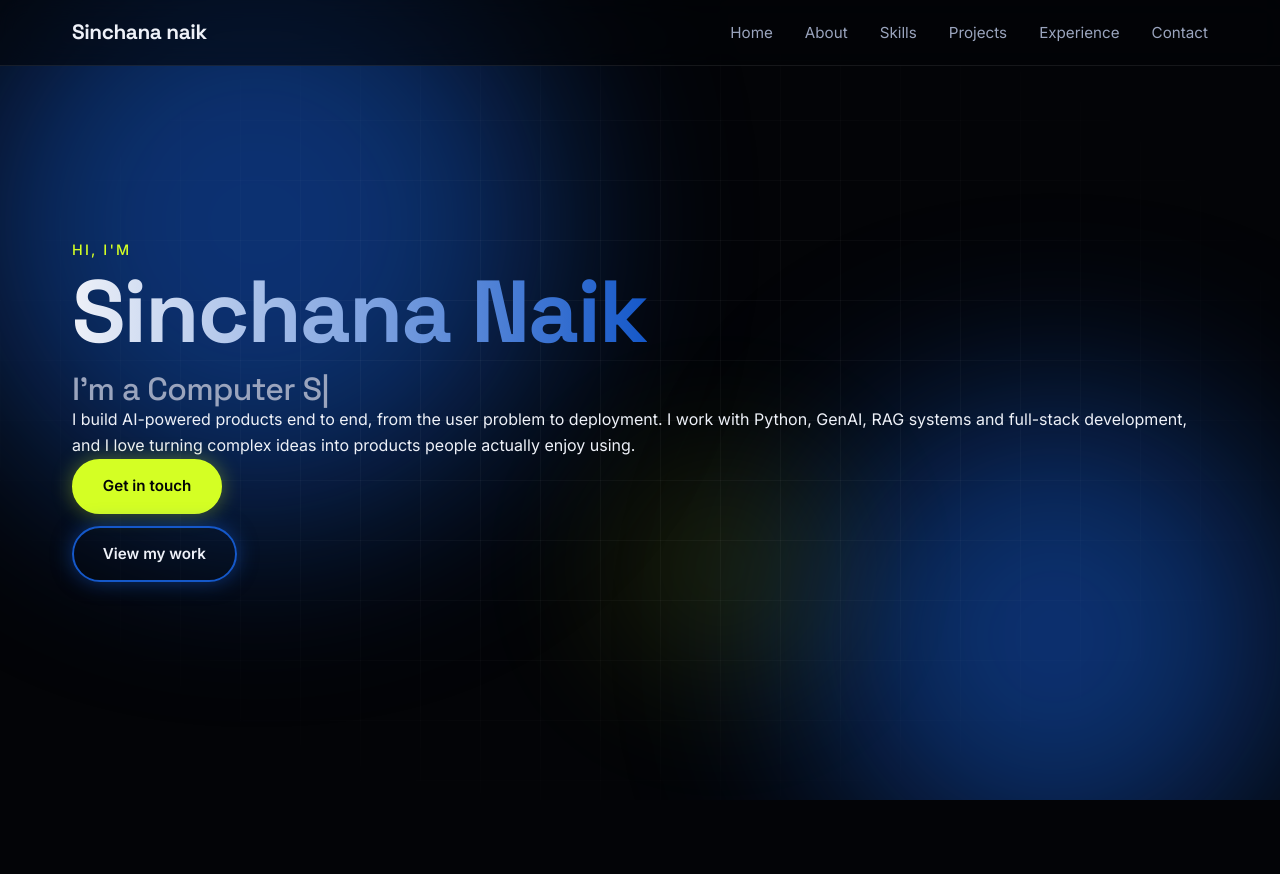
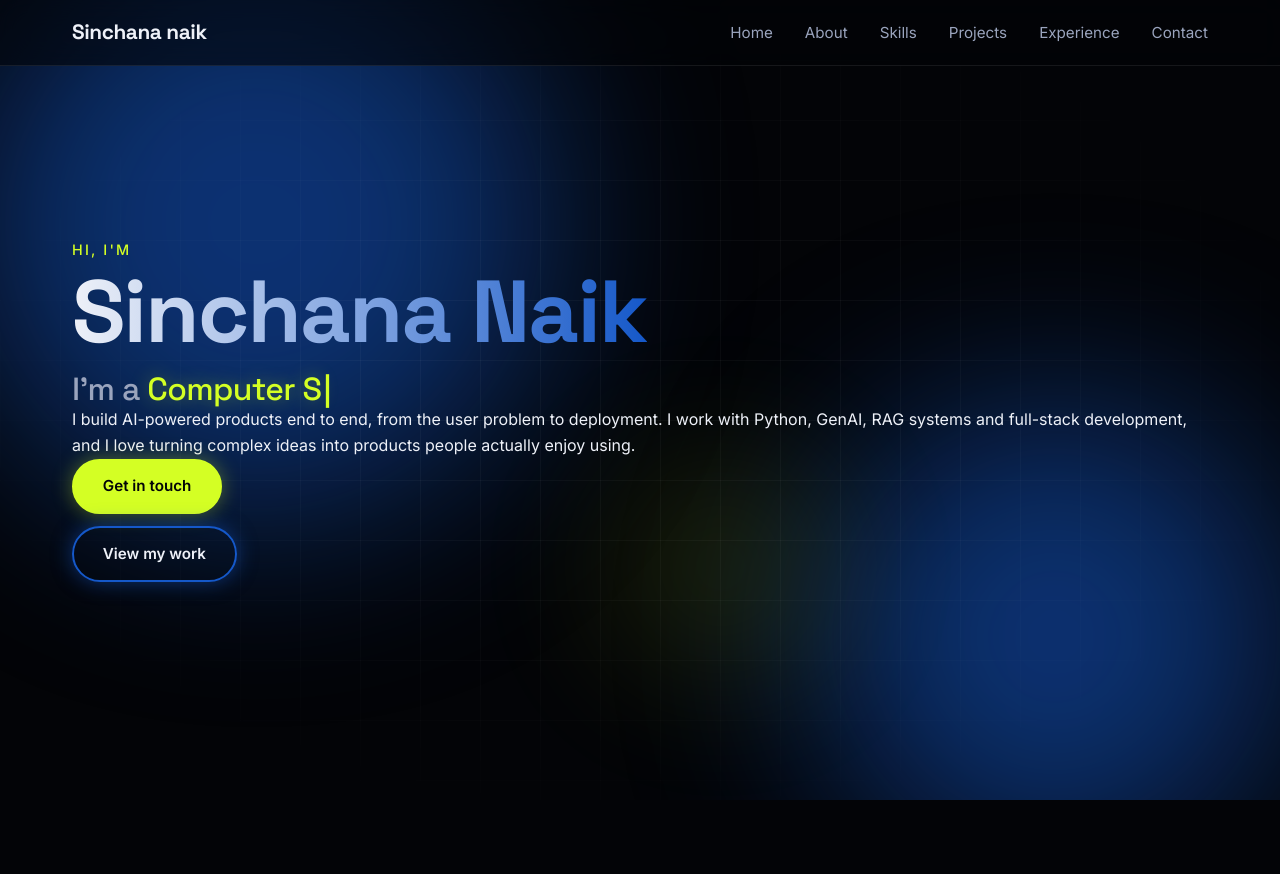
Before and after one commit to sinch12345/my-portfolio, a plain HTML site: page index.html in a window 1280 px wide. Shown: the top 874 px of the page. Drawn offline with Linux system fonts and the light colour scheme.

Commit message:
style: add lime glow and blinking cursor to typed text

```diff
--- a/style.css
+++ b/style.css
@@ -299,3 +299,19 @@ main section {
   mask-image: radial-gradient(ellipse at center, #000 30%, transparent 80%);
   -webkit-mask-image: radial-gradient(ellipse at center, #000 30%, transparent 80%);
 }
+
+/* ===== Typing Effect ===== */
+.typed-text {
+  color: var(--lime);
+  text-shadow: 0 0 18px var(--lime-glow);
+}
+
+.cursor {
+  color: var(--lime);
+  margin-left: 2px;
+  animation: blink 0.8s steps(1) infinite;
+}
+
+@keyframes blink {
+  50% { opacity: 0; }
+}
```
